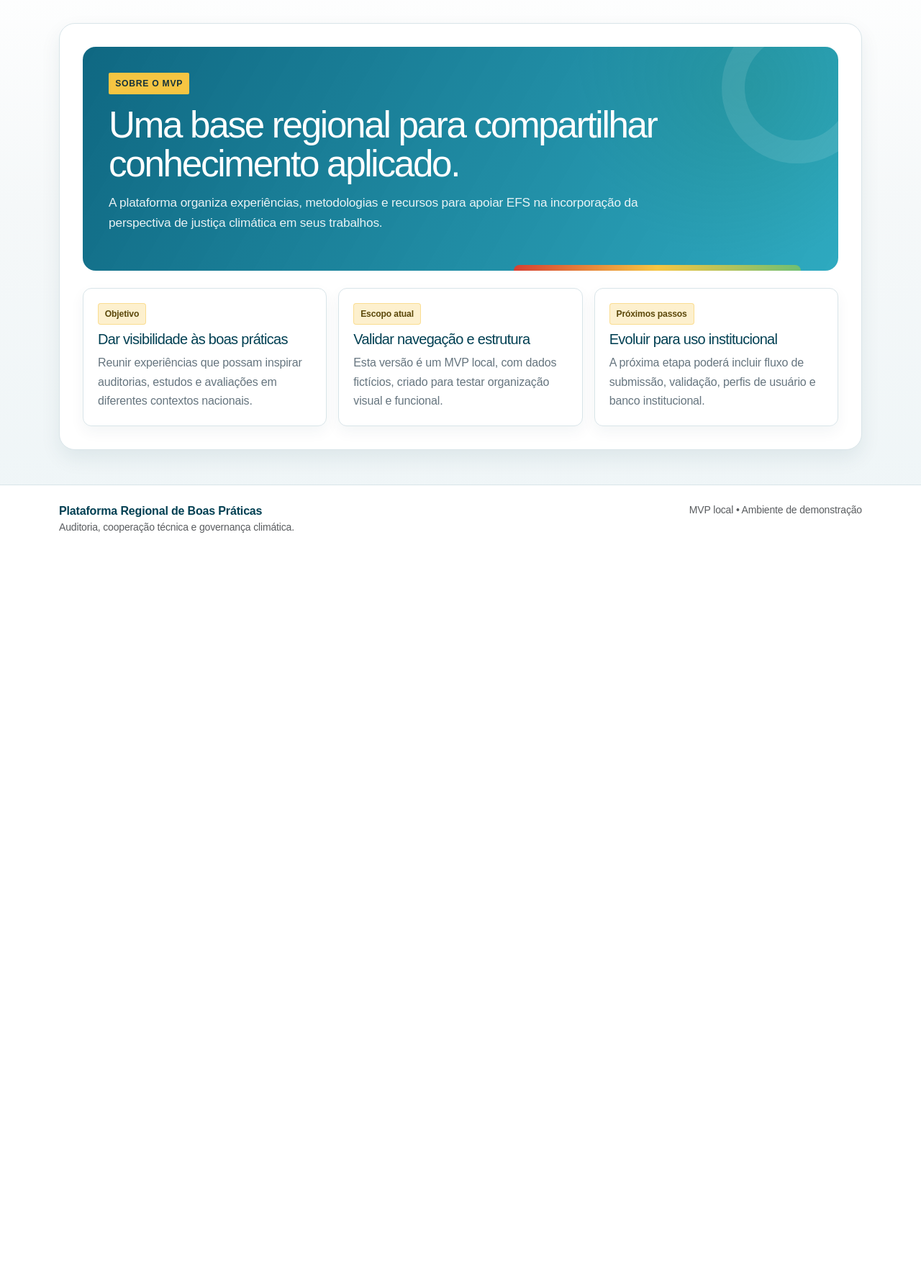
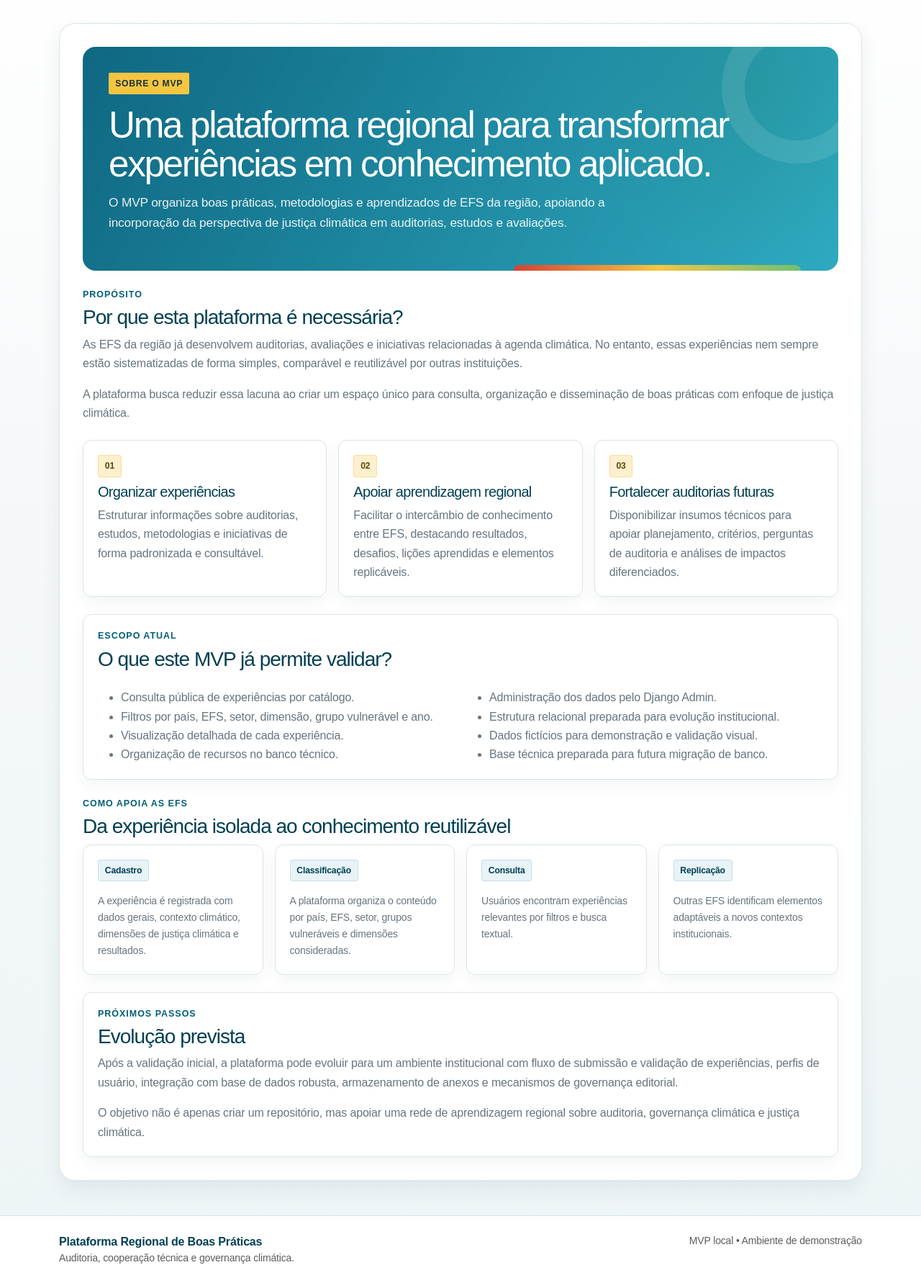
Before and after one commit to porteladarlan/olacefs-justica-climatica, a Django app: page /sobre/ in a window 1280 px wide. Shown: the part 69-1851 px from the top of the page at 72% size. Before the commit the page ends 809 px from the top, so only its background shows below. Run offline with Django 5.2, Linux system fonts and the light colour scheme.

Commit message:
Melhora narrativa institucional da pagina sobre

```diff
--- a/templates/praticas/sobre_plataforma.html
+++ b/templates/praticas/sobre_plataforma.html
@@ -5,42 +5,143 @@
 {% block content %}
 <section class="page-hero mb-4">
     <span class="hero-eyebrow">Sobre o MVP</span>
-    <h1 class="hero-title">Uma base regional para compartilhar conhecimento aplicado.</h1>
+    <h1 class="hero-title">Uma plataforma regional para transformar experi&ecirc;ncias em conhecimento aplicado.</h1>
     <p class="hero-subtitle">
-        A plataforma organiza experi&ecirc;ncias, metodologias e recursos para apoiar EFS na incorpora&ccedil;&atilde;o
-        da perspectiva de justi&ccedil;a clim&aacute;tica em seus trabalhos.
+        O MVP organiza boas pr&aacute;ticas, metodologias e aprendizados de EFS da regi&atilde;o,
+        apoiando a incorpora&ccedil;&atilde;o da perspectiva de justi&ccedil;a clim&aacute;tica em auditorias,
+        estudos e avalia&ccedil;&otilde;es.
     </p>
 </section>
 
-<div class="row g-3">
+<section class="mb-4">
+    <div class="section-kicker">Prop&oacute;sito</div>
+    <h2 class="section-title h3 mb-2">Por que esta plataforma &eacute; necess&aacute;ria?</h2>
+    <p class="section-subtitle">
+        As EFS da regi&atilde;o j&aacute; desenvolvem auditorias, avalia&ccedil;&otilde;es e iniciativas relacionadas
+        &agrave; agenda clim&aacute;tica. No entanto, essas experi&ecirc;ncias nem sempre est&atilde;o sistematizadas
+        de forma simples, compar&aacute;vel e reutiliz&aacute;vel por outras institui&ccedil;&otilde;es.
+    </p>
+    <p class="section-subtitle mb-0">
+        A plataforma busca reduzir essa lacuna ao criar um espa&ccedil;o &uacute;nico para consulta, organiza&ccedil;&atilde;o
+        e dissemina&ccedil;&atilde;o de boas pr&aacute;ticas com enfoque de justi&ccedil;a clim&aacute;tica.
+    </p>
+</section>
+
+<div class="row g-3 mb-4">
     <div class="col-lg-4">
         <div class="feature-card h-100">
-            <span class="badge-soft badge-yellow mb-2">Objetivo</span>
-            <h2 class="h5 section-title">Dar visibilidade &agrave;s boas pr&aacute;ticas</h2>
+            <span class="badge-soft badge-yellow mb-2">01</span>
+            <h3 class="h5 section-title">Organizar experi&ecirc;ncias</h3>
             <p class="section-subtitle mb-0">
-                Reunir experi&ecirc;ncias que possam inspirar auditorias, estudos e avalia&ccedil;&otilde;es em diferentes contextos nacionais.
+                Estruturar informa&ccedil;&otilde;es sobre auditorias, estudos, metodologias e iniciativas de forma
+                padronizada e consult&aacute;vel.
             </p>
         </div>
     </div>
 
     <div class="col-lg-4">
         <div class="feature-card h-100">
-            <span class="badge-soft badge-yellow mb-2">Escopo atual</span>
-            <h2 class="h5 section-title">Validar navega&ccedil;&atilde;o e estrutura</h2>
+            <span class="badge-soft badge-yellow mb-2">02</span>
+            <h3 class="h5 section-title">Apoiar aprendizagem regional</h3>
             <p class="section-subtitle mb-0">
-                Esta vers&atilde;o &eacute; um MVP local, com dados fict&iacute;cios, criado para testar organiza&ccedil;&atilde;o visual e funcional.
+                Facilitar o interc&acirc;mbio de conhecimento entre EFS, destacando resultados, desafios,
+                li&ccedil;&otilde;es aprendidas e elementos replic&aacute;veis.
             </p>
         </div>
     </div>
 
     <div class="col-lg-4">
         <div class="feature-card h-100">
-            <span class="badge-soft badge-yellow mb-2">Pr&oacute;ximos passos</span>
-            <h2 class="h5 section-title">Evoluir para uso institucional</h2>
+            <span class="badge-soft badge-yellow mb-2">03</span>
+            <h3 class="h5 section-title">Fortalecer auditorias futuras</h3>
             <p class="section-subtitle mb-0">
-                A pr&oacute;xima etapa poder&aacute; incluir fluxo de submiss&atilde;o, valida&ccedil;&atilde;o, perfis de usu&aacute;rio e banco institucional.
+                Disponibilizar insumos t&eacute;cnicos para apoiar planejamento, crit&eacute;rios, perguntas de auditoria
+                e an&aacute;lises de impactos diferenciados.
             </p>
         </div>
     </div>
 </div>
+
+<section class="detail-section mb-4">
+    <div class="section-kicker">Escopo atual</div>
+    <h2 class="section-title h3 mb-2">O que este MVP j&aacute; permite validar?</h2>
+
+    <div class="row g-3 mt-1">
+        <div class="col-md-6">
+            <ul class="mb-0 section-subtitle">
+                <li>Consulta p&uacute;blica de experi&ecirc;ncias por cat&aacute;logo.</li>
+                <li>Filtros por pa&iacute;s, EFS, setor, dimens&atilde;o, grupo vulner&aacute;vel e ano.</li>
+                <li>Visualiza&ccedil;&atilde;o detalhada de cada experi&ecirc;ncia.</li>
+                <li>Organiza&ccedil;&atilde;o de recursos no banco t&eacute;cnico.</li>
+            </ul>
+        </div>
+        <div class="col-md-6">
+            <ul class="mb-0 section-subtitle">
+                <li>Administra&ccedil;&atilde;o dos dados pelo Django Admin.</li>
+                <li>Estrutura relacional preparada para evolu&ccedil;&atilde;o institucional.</li>
+                <li>Dados fict&iacute;cios para demonstra&ccedil;&atilde;o e valida&ccedil;&atilde;o visual.</li>
+                <li>Base t&eacute;cnica preparada para futura migra&ccedil;&atilde;o de banco.</li>
+            </ul>
+        </div>
+    </div>
+</section>
+
+<section class="mb-4">
+    <div class="section-kicker">Como apoia as EFS</div>
+    <h2 class="section-title h3 mb-2">Da experi&ecirc;ncia isolada ao conhecimento reutiliz&aacute;vel</h2>
+
+    <div class="row g-3">
+        <div class="col-md-6 col-xl">
+            <div class="feature-card h-100">
+                <span class="badge-soft">Cadastro</span>
+                <p class="section-subtitle small mt-3 mb-0">
+                    A experi&ecirc;ncia &eacute; registrada com dados gerais, contexto clim&aacute;tico,
+                    dimens&otilde;es de justi&ccedil;a clim&aacute;tica e resultados.
+                </p>
+            </div>
+        </div>
+
+        <div class="col-md-6 col-xl">
+            <div class="feature-card h-100">
+                <span class="badge-soft">Classifica&ccedil;&atilde;o</span>
+                <p class="section-subtitle small mt-3 mb-0">
+                    A plataforma organiza o conte&uacute;do por pa&iacute;s, EFS, setor, grupos vulner&aacute;veis
+                    e dimens&otilde;es consideradas.
+                </p>
+            </div>
+        </div>
+
+        <div class="col-md-6 col-xl">
+            <div class="feature-card h-100">
+                <span class="badge-soft">Consulta</span>
+                <p class="section-subtitle small mt-3 mb-0">
+                    Usu&aacute;rios encontram experi&ecirc;ncias relevantes por filtros e busca textual.
+                </p>
+            </div>
+        </div>
+
+        <div class="col-md-6 col-xl">
+            <div class="feature-card h-100">
+                <span class="badge-soft">Replica&ccedil;&atilde;o</span>
+                <p class="section-subtitle small mt-3 mb-0">
+                    Outras EFS identificam elementos adapt&aacute;veis a novos contextos institucionais.
+                </p>
+            </div>
+        </div>
+    </div>
+</section>
+
+<section class="detail-section">
+    <div class="section-kicker">Pr&oacute;ximos passos</div>
+    <h2 class="section-title h3 mb-2">Evolu&ccedil;&atilde;o prevista</h2>
+    <p class="section-subtitle">
+        Ap&oacute;s a valida&ccedil;&atilde;o inicial, a plataforma pode evoluir para um ambiente institucional com
+        fluxo de submiss&atilde;o e valida&ccedil;&atilde;o de experi&ecirc;ncias, perfis de usu&aacute;rio, integra&ccedil;&atilde;o
+        com base de dados robusta, armazenamento de anexos e mecanismos de governan&ccedil;a editorial.
+    </p>
+    <p class="section-subtitle mb-0">
+        O objetivo n&atilde;o &eacute; apenas criar um reposit&oacute;rio, mas apoiar uma rede de aprendizagem regional
+        sobre auditoria, governan&ccedil;a clim&aacute;tica e justi&ccedil;a clim&aacute;tica.
+    </p>
+</section>
 {% endblock %}
```
